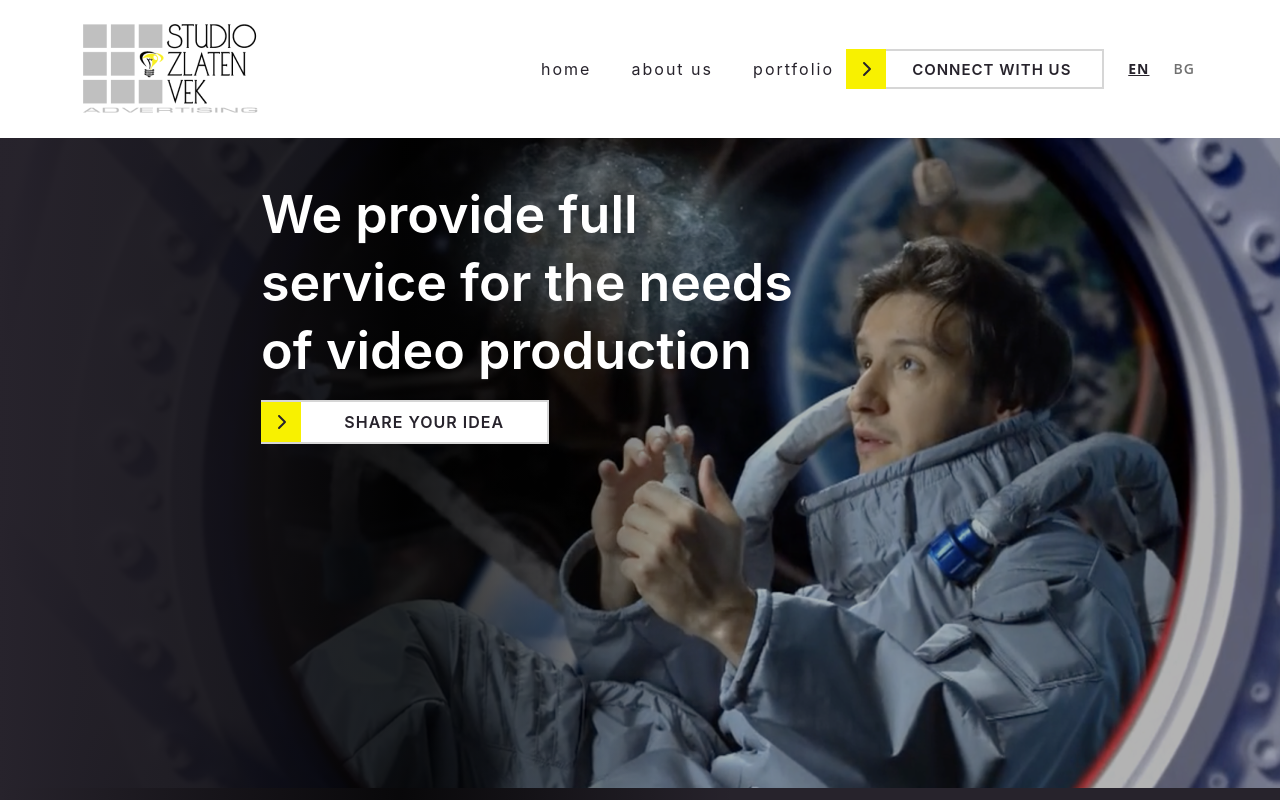
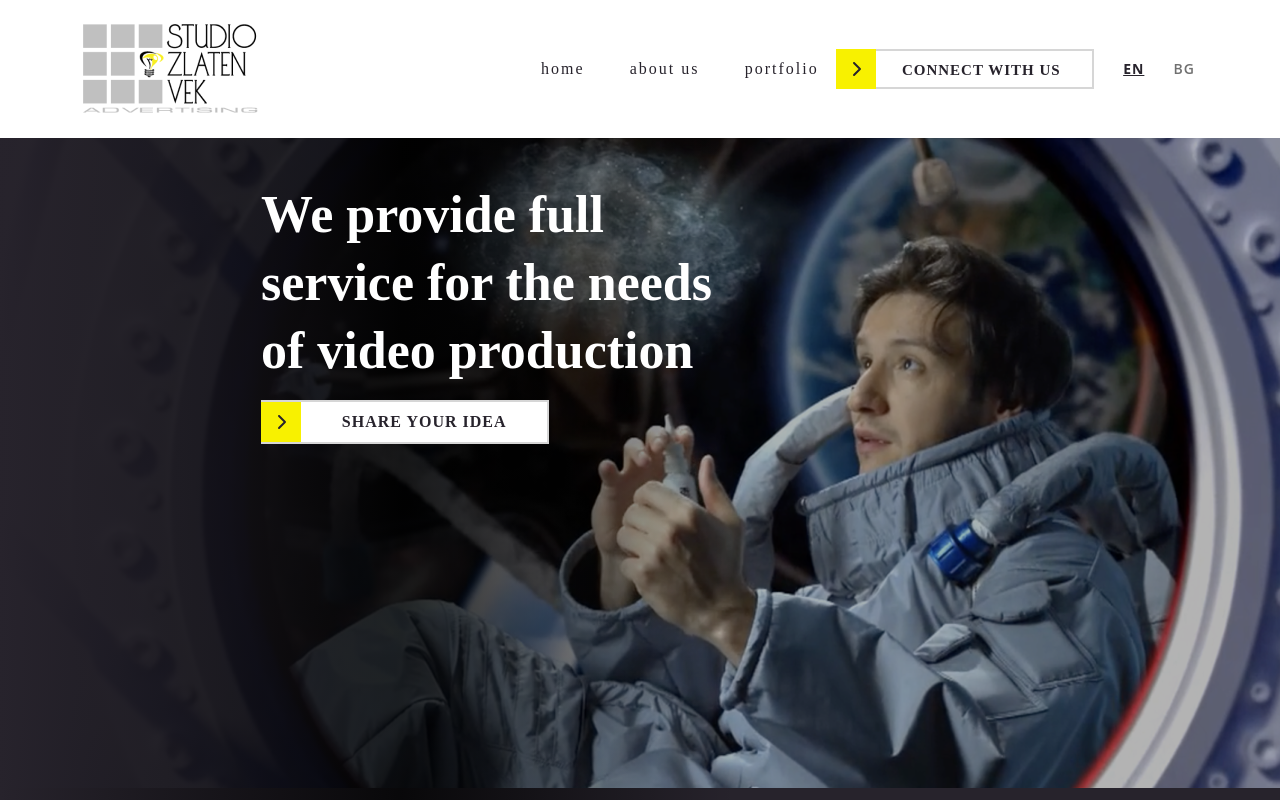
Before and after one commit to Walls-Team/zlatenLanding, a React (Create React App) app: page / in a window 1280 px wide. Shown: the top 800 px of the page. Built offline with nearby package versions, Linux system fonts and the light colour scheme.

Commit message:
Only Fonts

```diff
--- a/src/components/cards/Card.js
+++ b/src/components/cards/Card.js
@@ -30,7 +30,6 @@ function Card({title, text, imageSource, cliente, format,type,view,id,link="/",
            <h4>{title}</h4>
            <h3>{cliente}</h3>
            <p style={{
-            fontFamily:'Open Sans',
             fontSize: '16px',
             lineHeight: '24px',
             fontWeight: '400',
--- a/src/components/css/ButtonYellow.scss
+++ b/src/components/css/ButtonYellow.scss
@@ -1,3 +1,14 @@
+@font-face {
+    font-family: 'Montserrat';
+    src: url('../../assets/fonts/Montserrat.woff2');
+  }
+
+  @font-face {
+    font-family: 'Open Sans';
+    src: url('../../assets/fonts/OpenSans.woff2');
+  }
+
+
 .button-yellow {
     display: flex;
     justify-content: center;
@@ -26,6 +37,7 @@
         font-size: 16px;
         line-height: 24px;
         letter-spacing: 1px;
+        font-family: 'Montserrat';
     }
 }
 
@@ -45,7 +57,7 @@
                 }
 
                 .connect {
-                    font-weight: 500;
+                    font-weight: 600;
                     font-size: 11px;
                     line-height: 18px;
                     margin-left: 0;
--- a/src/components/css/Card.scss
+++ b/src/components/css/Card.scss
@@ -1,3 +1,4 @@
+
 h1,
 h2,
 h3,
@@ -47,7 +48,9 @@ h4 {
     }
     .format {
         background: #EBFFFF;
+        font-family: 'Montserrat';
     }
+
 
 }
 .card-body {
@@ -69,6 +72,10 @@ h4 {
         font-size: 21px;
         line-height: 26px;
         color: #27232C;
+    }
+
+    p{
+        font-family: 'Open Sans';
     }
 
     .view{
--- a/src/components/css/Header.scss
+++ b/src/components/css/Header.scss
@@ -1,4 +1,6 @@
+
 .header {
+
   width: 100%;
   height: 150vh;
   background-color: #27232C;
@@ -21,6 +23,7 @@
   .title {
       color: #FFFFFF;
       font-weight: 600;
+      font-family: 'Montserrat';
       font-size: 52px;
       line-height: 68px;
   }
--- a/src/components/css/Navbar.scss
+++ b/src/components/css/Navbar.scss
@@ -27,6 +27,7 @@
         .item-menu {
             margin: 0 5px;
             cursor: pointer;
+            font-family: 'Montserrat';
 
             .link {
                 padding: 0px;
@@ -72,6 +73,7 @@
 
             .connect {
                 font-weight: 600;
+                font-family: 'Montserrat';
                 font-size: 15px;
                 line-height: 24px;
                 letter-spacing: 1px;
@@ -134,7 +136,7 @@
                 }
 
                 .connect {
-                    font-weight: 500;
+                    font-weight: 600;
                     font-size: 11px;
                     line-height: 18px;
                     margin-left: 0;
--- a/src/components/css/Productions.scss
+++ b/src/components/css/Productions.scss
@@ -27,6 +27,7 @@
     span {
         color: #FFF;
         font-style: normal;
+        font-family: 'Montserrat';
         font-weight: 600;
         font-size: 44px;
         line-height: 54px;
--- a/src/index.scss
+++ b/src/index.scss
@@ -1,9 +1,23 @@
+*{
+  text-decoration: none;
+}
+
+@font-face {
+  font-family: 'Montserrat';
+  src: url('../src/assets/fonts/Montserrat.woff2');
+}
+
+@font-face {
+  font-family: 'Open Sans';
+  src: url('../src/assets/fonts/OpenSans.woff2');
+}
+
 body {
   margin: 0;
-  font-family: -apple-system, BlinkMacSystemFont, 'Montserrat';
   font-style: normal;
   -webkit-font-smoothing: antialiased;
   -moz-osx-font-smoothing: grayscale;
+
 }
 
 code {
--- a/src/pages/css/About.scss
+++ b/src/pages/css/About.scss
@@ -39,6 +39,7 @@ p {
     line-height: 36px;
 }
 .item-one{
+    font-family: 'Montserrat';
     margin: auto;
     width: 50%;
     padding-top: 70px;
@@ -46,6 +47,7 @@ p {
 }
 
 .item-two{
+    font-family: 'Montserrat';
     margin: auto;
     width: 50%;
     padding-bottom: 50px;
@@ -65,9 +67,24 @@ p {
     z-index: -1;
 }
 
+@media (max-width: 1024px) {
+    .backgroundAbout{
+        height: 90vh;
+    }
+    .images{
+    .img1{
+        width: 50%;
+        height: 50%;
+    }
+    .img2{
+        width: 47%;
+        height: 50%;
+    }}
+}
+
 @media (max-width: 1000px) {
     .backgroundAbout{
-        height: 50%;
+        height: 70%;
     }
     .images{
     .img1{
--- a/src/pages/css/Contact.scss
+++ b/src/pages/css/Contact.scss
@@ -9,6 +9,7 @@
   .connect-with {
     width: 481px;
     height: 24px;
+    font-family: 'Montserrat';
     font-weight: 400;
     font-size: 16px;
     line-height: 24px;
@@ -87,6 +88,23 @@
   grid-column: 1/3;
 }
 
+@media (max-width: 1280px) {
+  .bg-contact-us{
+    width: 120%;
+    .form {
+      display: contents;
+    }
+    .with-us{
+      display: flex;
+
+      div{
+          margin-top: 10px;
+          margin-bottom: 10px;
+      }
+    }
+  }
+}
+
 @media (max-width: 541px) {
   .bg-contact-us{
     width: 100%;
--- a/src/pages/css/Detail.scss
+++ b/src/pages/css/Detail.scss
@@ -31,6 +31,7 @@
 
     h4 {
         color: #fff;
+        font-family: 'Montserrat';
         font-weight: 200;
         margin-left: 10px;
         cursor: pointer;
@@ -62,6 +63,7 @@
 
 .download {
 
+    font-family: 'Montserrat';
     display: flex;
     justify-content: space-between;
     margin: 20px 0px;
--- a/src/pages/css/Home.scss
+++ b/src/pages/css/Home.scss
@@ -11,6 +11,7 @@
         line-height: 36px;
     }
     h2{
+        font-family: 'Montserrat';
         font-size: 16px;
         line-height: 24px;
         letter-spacing: 2px;
--- a/src/pages/css/Portafolio.scss
+++ b/src/pages/css/Portafolio.scss
@@ -1,3 +1,4 @@
+
 .bgPortafolio {
   min-height: 520px;
   position: absolute;
@@ -107,11 +108,13 @@
   text-align: center;
   padding-top: 2em;
   color: #27232c;
-  text-decoration: none;
+
 
   span {
     color: #27232c;
     font-size: 1.2rem;
+    font-family: 'Montserrat';
+
   }
 }
 
```
Also changed, not shown: src/assets/fonts/Montserrat.woff2 (added), src/assets/fonts/OpenSans.woff2 (added).
